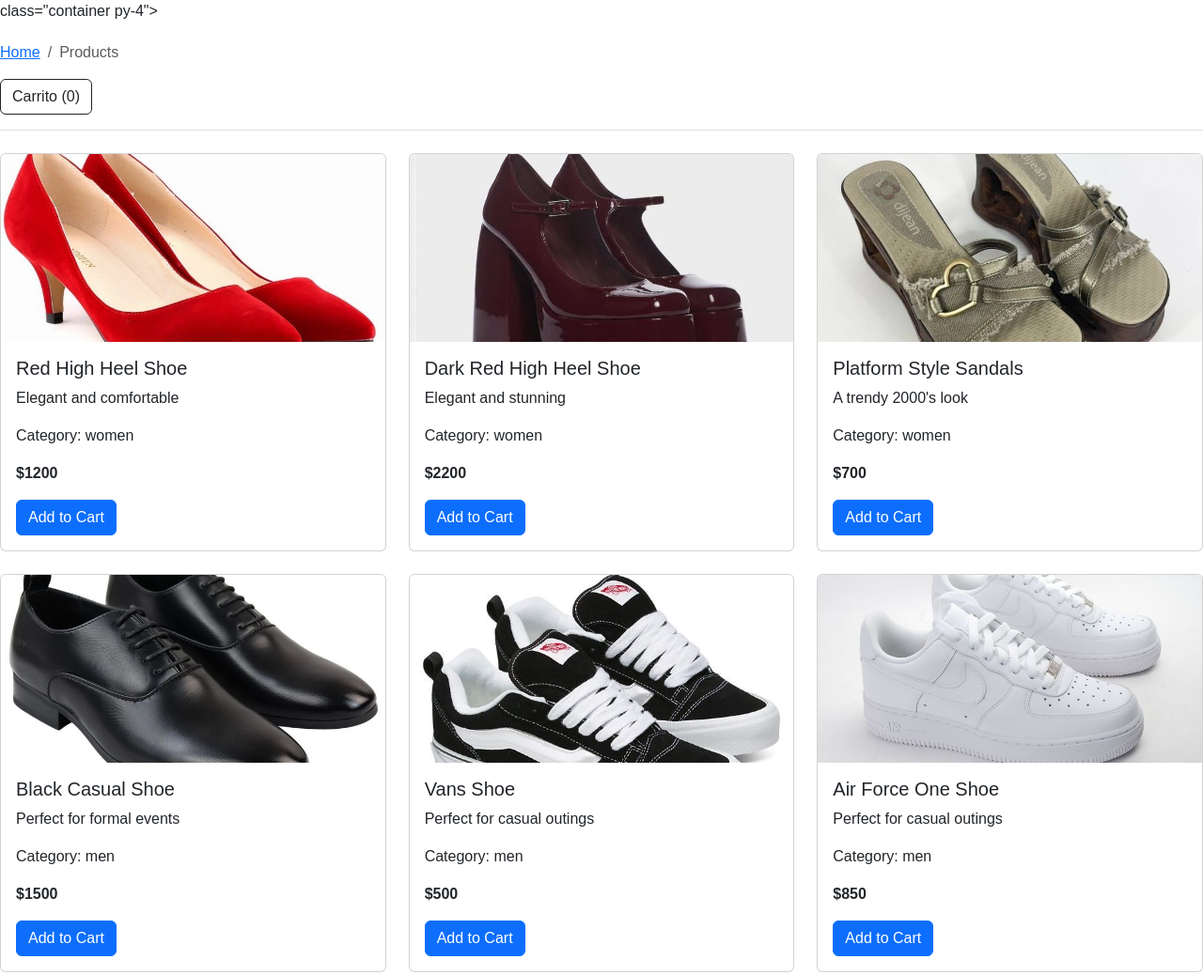
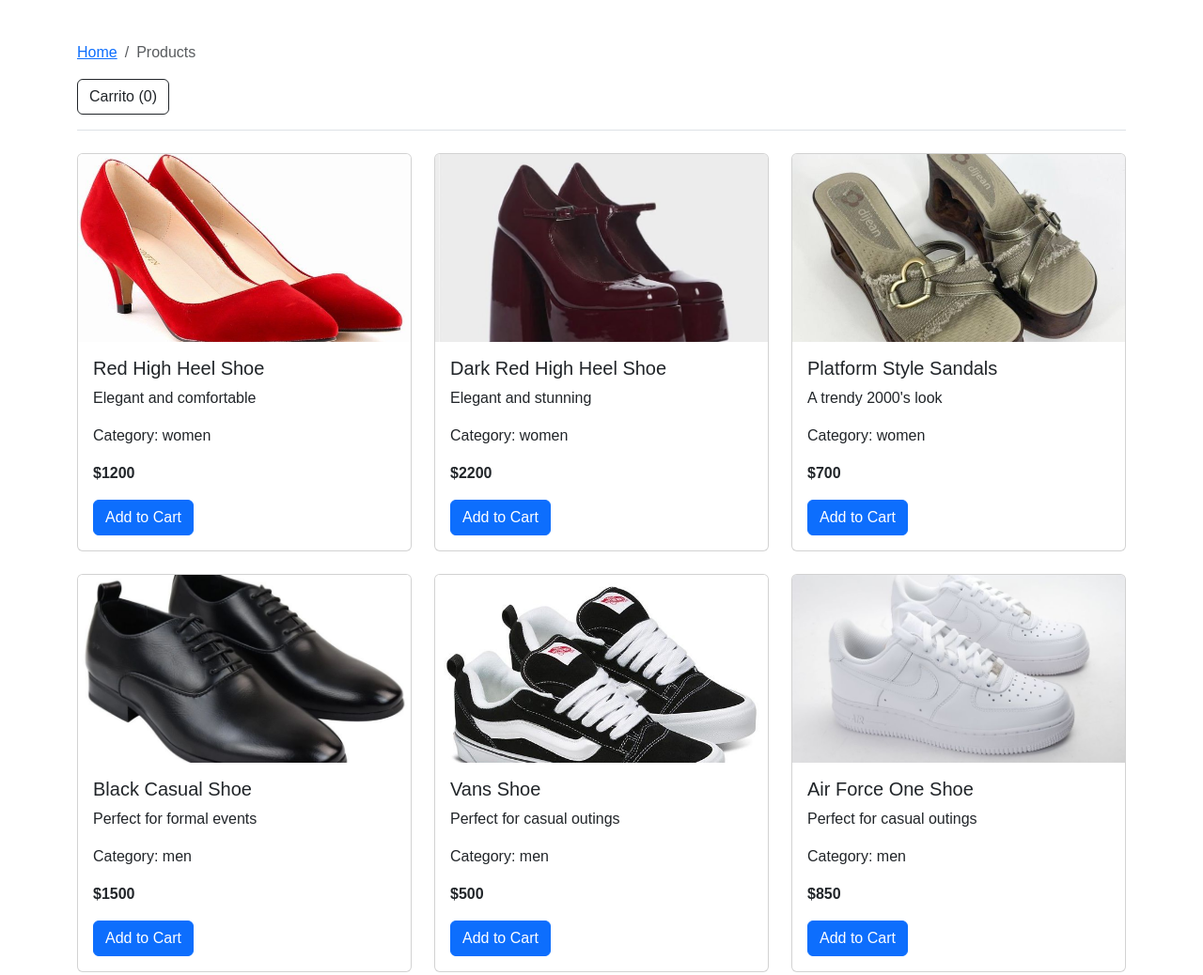
Before and after one commit to Daridjcm/ecommerce, a website: page pages/products.html in a window 1280 px wide. Shown: the top 1038 px of the page at 94% size. Drawn offline with nearby package versions, Linux system fonts and the light colour scheme.

Commit message:
Arreglar error de sintaxis

```diff
--- a/pages/products.html
+++ b/pages/products.html
@@ -9,7 +9,7 @@
 </head>
 <body>
   <main>
-     class="container py-4">
+    <div class="container py-4">
     <!-- Header -->
     <header class="pb-3 mb-4 border-bottom">
         <nav aria-label="breadcrumb" style="margin-top: 20px">
```
